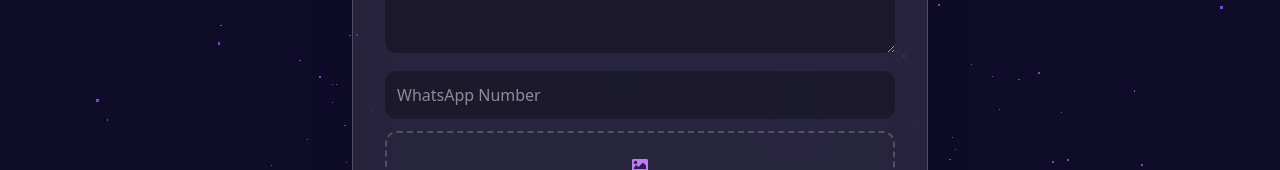
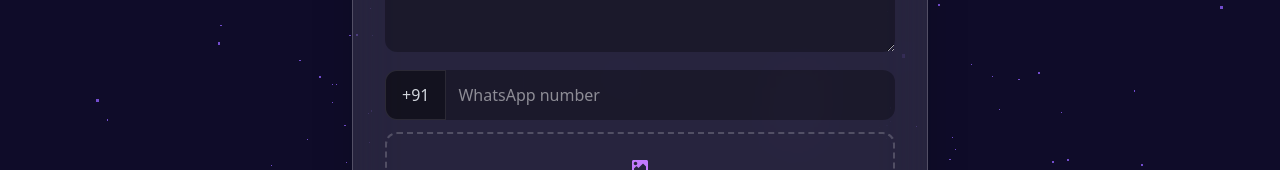
Before and after one commit to abhay963/CodeSender, a React (Vite) app in the folder frontend/: page / in a window 1280 px wide. Both pictures are taken after a click on the button "WhatsApp". Shown: the part 446-616 px from the top of the page. Built offline with nearby package versions, Linux system fonts and the light colour scheme.

Commit message:
feat: enhance WhatsApp number input validation and UI; improve button interactivity

```diff
--- a/frontend/src/components/SendForm.jsx
+++ b/frontend/src/components/SendForm.jsx
@@ -98,7 +98,7 @@ const SendForm = () => {
   const [channel, setChannel] = useState("email");
   const [content, setContent] = useState("");
   const [email, setEmail] = useState("");
-  const [phone, setPhone] = useState("");
+  const [phone, setPhone] = useState(""); // ONLY 10 digits
   const [title, setTitle] = useState("");
   const [images, setImages] = useState([]);
   const [loading, setLoading] = useState(false);
@@ -122,10 +122,11 @@ const SendForm = () => {
     if (channel === "email" && !email.trim())
       return toast.error("Email required");
     if (channel === "whatsapp" && phone.length !== 10)
-      return toast.error("Invalid WhatsApp number");
+      return toast.error("Enter a valid 10-digit WhatsApp number");
 
     try {
       setLoading(true);
+
       const base64Images = await Promise.all(images.map(toBase64));
 
       const payload = {
@@ -134,7 +135,7 @@ const SendForm = () => {
         title,
         images: base64Images,
         email,
-        phone: channel === "whatsapp" ? `+91${phone}` : phone,
+        phone: channel === "whatsapp" ? `+91${phone}` : phone, // 🔒 FIXED
       };
 
       const res = await axios.post(
@@ -177,7 +178,7 @@ const SendForm = () => {
         <div className="flex gap-3 mb-4">
           <button
             onClick={() => setChannel("email")}
-            className={`flex-1 py-3 rounded-xl ${
+            className={`flex-1 py-3 rounded-xl cursor-pointer ${
               channel === "email"
                 ? "bg-purple-600"
                 : "bg-black/30 text-gray-400"
@@ -185,9 +186,10 @@ const SendForm = () => {
           >
             <FaEnvelope className="inline mr-2" /> Email
           </button>
+
           <button
             onClick={() => setChannel("whatsapp")}
-            className={`flex-1 py-3 rounded-xl ${
+            className={`flex-1 py-3 rounded-xl  cursor-pointer ${
               channel === "whatsapp"
                 ? "bg-green-600"
                 : "bg-black/30 text-gray-400"
@@ -212,6 +214,7 @@ const SendForm = () => {
           className="w-full mb-3 p-3 rounded-xl bg-black/30 font-mono"
         />
 
+        {/* EMAIL / WHATSAPP */}
         {channel === "email" ? (
           <input
             value={email}
@@ -220,14 +223,24 @@ const SendForm = () => {
             className="w-full mb-3 p-3 rounded-xl bg-black/30"
           />
         ) : (
+          <div className="flex mb-3">
+            {/* LOCKED +91 */}
+            <span className="px-4 py-3 bg-black/50 border border-white/10 rounded-l-xl text-gray-300 select-none">
+              +91
+            </span>
+
+            {/* USER TYPES ONLY DIGITS */}
             <input
+              type="text"
               value={phone}
+              maxLength={10}
               onChange={(e) =>
                 setPhone(e.target.value.replace(/\D/g, ""))
               }
-            placeholder="WhatsApp Number"
-            className="w-full mb-3 p-3 rounded-xl bg-black/30"
+              placeholder="WhatsApp number"
+              className="flex-1 p-3 rounded-r-xl bg-black/30 outline-none"
             />
+          </div>
         )}
 
         {/* IMAGE UPLOAD */}
@@ -270,7 +283,7 @@ const SendForm = () => {
           whileTap={{ scale: 0.97 }}
           onClick={handleSend}
           disabled={loading}
-          className="w-full py-4 rounded-xl bg-gradient-to-r from-purple-600 to-indigo-600 font-bold"
+          className="w-full py-4 rounded-xl bg-gradient-to-r from-purple-600 to-indigo-600 font-bold cursor-pointer"
         >
           <FaPaperPlane className="inline mr-2" />
           {loading ? "Sending..." : "Send"}
```
Lines whose indentation alone changed are shown as unchanged.
